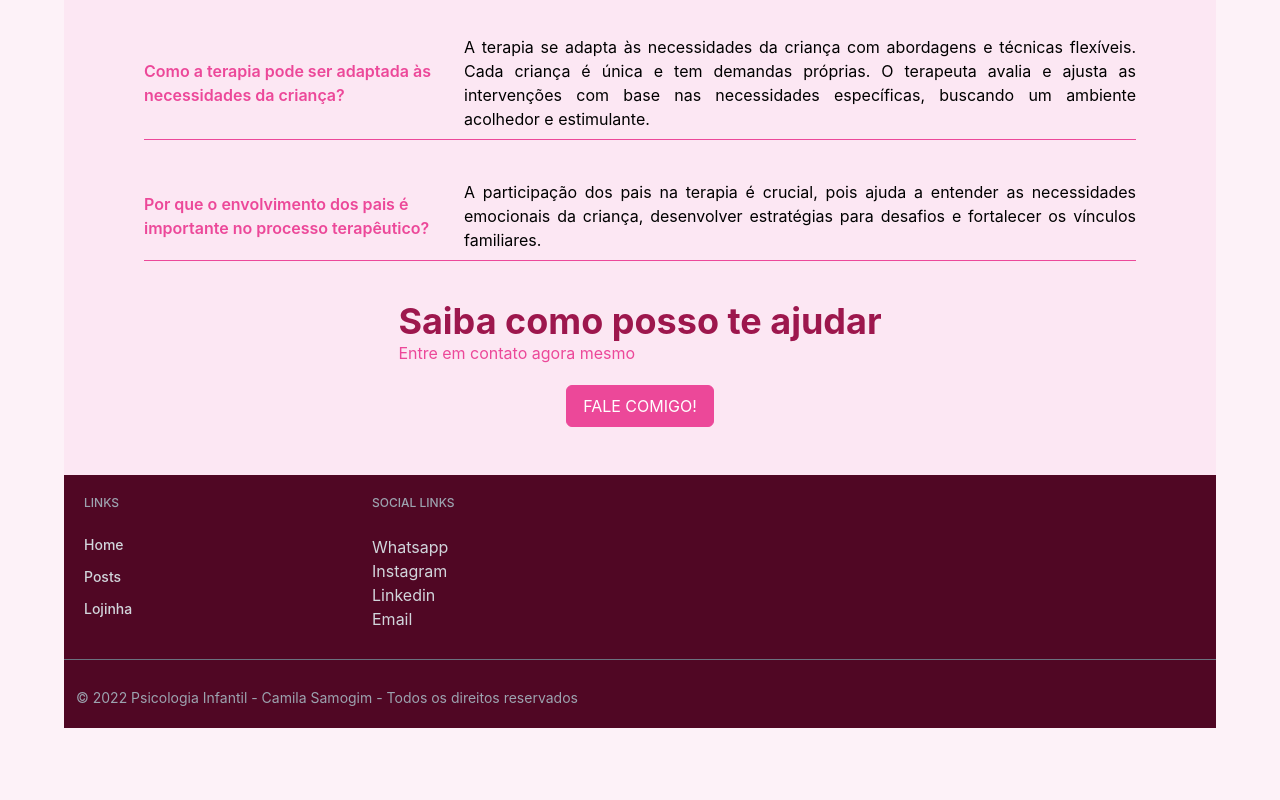
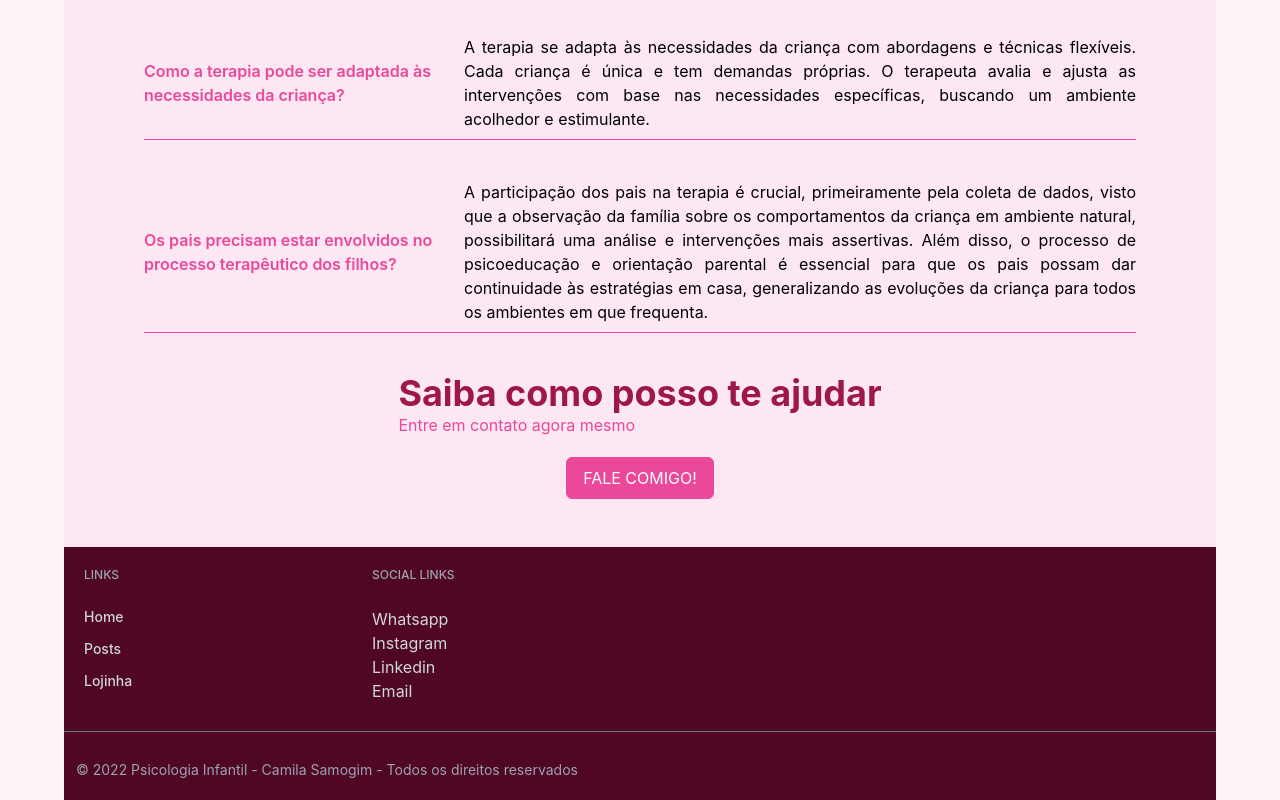
Before and after one commit to renant/psi-camila-samogim-2, a Next.js app: page / in a window 1280 px wide. Shown: the part 2932-3732 px from the top of the page. Before the commit the page ends 3660 px from the top, so only its background shows below. Built offline with nearby package versions, Linux system fonts and the light colour scheme.

Commit message:
ajustando faq pela camila

```diff
--- a/src/app/page.tsx
+++ b/src/app/page.tsx
@@ -126,8 +126,8 @@ export default function Page() {
               <p className='m-0 max-w-2xl text-justify'>A terapia se adapta às necessidades da criança com abordagens e técnicas flexíveis. Cada criança é única e tem demandas próprias. O terapeuta avalia e ajusta as intervenções com base nas necessidades específicas, buscando um ambiente acolhedor e estimulante.</p>
             </div>
             <div className='border-b  md:pb-2 border-pink-500 flex flex-col md:flex-row md:justify-between md:items-center mt-5 md:mt-10 pb-8'>
-              <h3 className='text-pink-500 m-0 mb-2 md:mb-0 font-semibold'>Por que o envolvimento dos pais é importante no processo terapêutico?</h3>
-              <p className='m-0 max-w-2xl text-justify'>A participação dos pais na terapia é crucial, pois ajuda a entender as necessidades emocionais da criança, desenvolver estratégias para desafios e fortalecer os vínculos familiares.</p>
+              <h3 className='text-pink-500 m-0 mb-2 md:mb-0 font-semibold'>Os pais precisam estar envolvidos no processo terapêutico dos filhos?</h3>
+              <p className='m-0 max-w-2xl text-justify'>A participação dos pais na terapia é crucial, primeiramente pela coleta de dados, visto que a observação da família sobre os comportamentos da criança em ambiente natural, possibilitará uma análise e intervenções mais assertivas. Além disso, o processo de psicoeducação e orientação parental é essencial para que os pais possam dar continuidade às estratégias em casa, generalizando as evoluções da criança para todos os ambientes em que frequenta.</p>
             </div>
           </div>
         </div>
```
